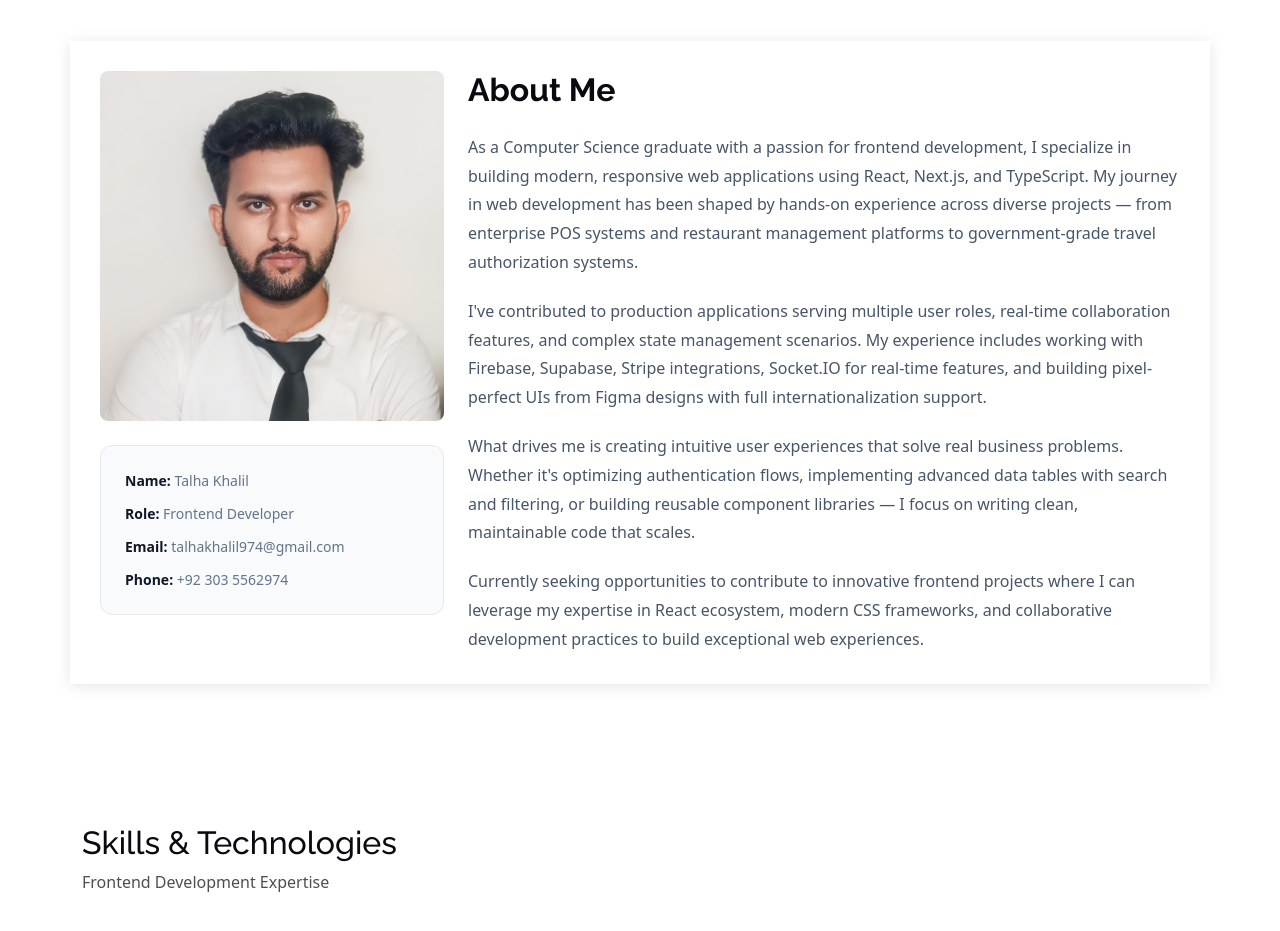
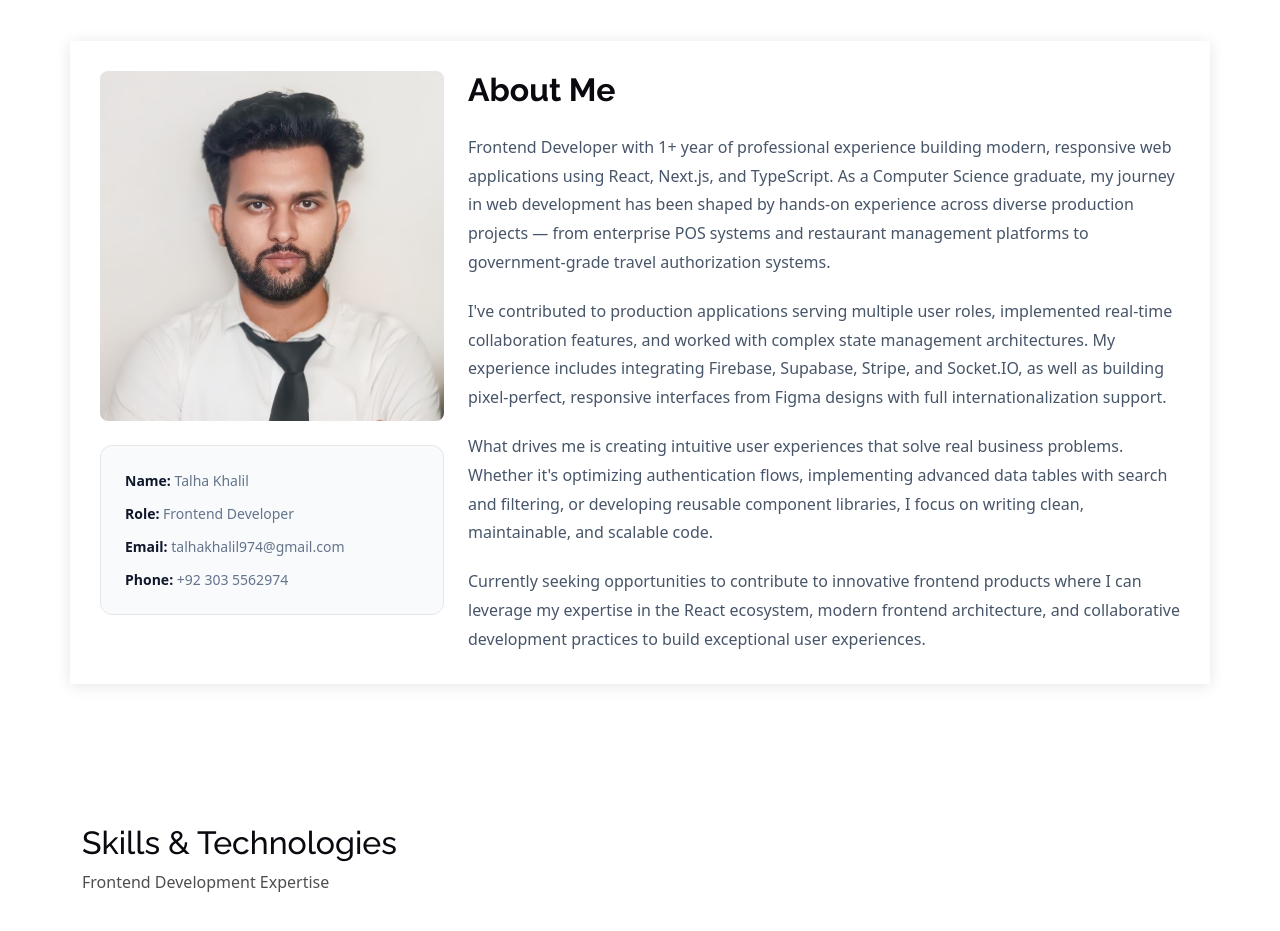
Before and after one commit to TalhaKhalilMERN/talha-portfolio, a React (Create React App) app: page / in a window 1280 px wide. Shown: the part 820-1751 px from the top of the page. Built offline with nearby package versions, Linux system fonts and the light colour scheme.

Commit message:
Handled the intro update and navigation issues fixed

```diff
--- a/src/components/About.js
+++ b/src/components/About.js
@@ -1,39 +1,61 @@
-import React from 'react';
+import React from "react";
 import MyProfile from "./assets/img/MyProfile.jpg";
-import styles from './assets/css/main.module.css';
+import styles from "./assets/css/main.module.css";
 
 function About() {
   return (
     <section id="about" className={`${styles.about} ${styles.section}`}>
-            <div className={`container ${styles.container}`} data-aos="fade-up" data-aos-delay="100">
+      <div
+        className={`container ${styles.container}`}
+        data-aos="fade-up"
+        data-aos-delay="100"
+      >
         <div className="row gy-4">
           {/* Left Column - Image and Bio */}
           <div className="col-lg-4" data-aos="fade-right">
             <div>
-                            <img src={MyProfile} className="img-fluid rounded-3 mb-4" alt="Talha Khalil" style={{ width: '100%', maxWidth: '100%' }} />
+              <img
+                src={MyProfile}
+                className="img-fluid rounded-3 mb-4"
+                alt="Talha Khalil"
+                style={{ width: "100%", maxWidth: "100%" }}
+              />
 
-                            <div className="about-info text-start" style={{
-                                background: '#F8FAFC',
-                                padding: '24px',
-                                borderRadius: '12px',
-                                border: '1px solid #E5E7EB',
-                                width: '100%'
-                            }}>
-                                <p style={{ marginBottom: '12px', fontSize: '14px' }}>
-                                    <strong style={{ color: '#0f172a', fontWeight: '600' }}>Name:</strong>{' '}
-                                    <span style={{ color: '#64748b' }}>Talha Khalil</span>
+              <div
+                className="about-info text-start"
+                style={{
+                  background: "#F8FAFC",
+                  padding: "24px",
+                  borderRadius: "12px",
+                  border: "1px solid #E5E7EB",
+                  width: "100%",
+                }}
+              >
+                <p style={{ marginBottom: "12px", fontSize: "14px" }}>
+                  <strong style={{ color: "#0f172a", fontWeight: "600" }}>
+                    Name:
+                  </strong>{" "}
+                  <span style={{ color: "#64748b" }}>Talha Khalil</span>
                 </p>
-                                <p style={{ marginBottom: '12px', fontSize: '14px' }}>
-                                    <strong style={{ color: '#0f172a', fontWeight: '600' }}>Role:</strong>{' '}
-                                    <span style={{ color: '#64748b' }}>Frontend Developer</span>
+                <p style={{ marginBottom: "12px", fontSize: "14px" }}>
+                  <strong style={{ color: "#0f172a", fontWeight: "600" }}>
+                    Role:
+                  </strong>{" "}
+                  <span style={{ color: "#64748b" }}>Frontend Developer</span>
                 </p>
-                                <p style={{ marginBottom: '12px', fontSize: '14px' }}>
-                                    <strong style={{ color: '#0f172a', fontWeight: '600' }}>Email:</strong>{' '}
-                                    <span style={{ color: '#64748b' }}>talhakhalil974@gmail.com</span>
+                <p style={{ marginBottom: "12px", fontSize: "14px" }}>
+                  <strong style={{ color: "#0f172a", fontWeight: "600" }}>
+                    Email:
+                  </strong>{" "}
+                  <span style={{ color: "#64748b" }}>
+                    talhakhalil974@gmail.com
+                  </span>
                 </p>
-                                <p style={{ marginBottom: '0', fontSize: '14px' }}>
-                                    <strong style={{ color: '#0f172a', fontWeight: '600' }}>Phone:</strong>{' '}
-                                    <span style={{ color: '#64748b' }}>+92 303 5562974</span>
+                <p style={{ marginBottom: "0", fontSize: "14px" }}>
+                  <strong style={{ color: "#0f172a", fontWeight: "600" }}>
+                    Phone:
+                  </strong>{" "}
+                  <span style={{ color: "#64748b" }}>+92 303 5562974</span>
                 </p>
               </div>
             </div>
@@ -41,58 +63,79 @@ function About() {
 
           {/* Right Column - About Me Content */}
           <div className="col-lg-8" data-aos="fade-left">
-                        <div className={styles['about-me']}>
-                            <h2 style={{
-                                fontSize: '32px',
-                                fontWeight: '700',
-                                marginBottom: '24px',
-                                color: '#0f172a'
-                            }}>About Me</h2>
+            <div className={styles["about-me"]}>
+              <h2
+                style={{
+                  fontSize: "32px",
+                  fontWeight: "700",
+                  marginBottom: "24px",
+                  color: "#0f172a",
+                }}
+              >
+                About Me
+              </h2>
 
-                            <p style={{
-                                fontSize: '16px',
-                                lineHeight: '1.8',
-                                color: '#475569',
-                                marginBottom: '20px'
-                            }}>
-                                As a Computer Science graduate with a passion for frontend development, I specialize in building modern,
-                                responsive web applications using React, Next.js, and TypeScript. My journey in web development has been
-                                shaped by hands-on experience across diverse projects — from enterprise POS systems and restaurant management
-                                platforms to government-grade travel authorization systems.
+              <p
+                style={{
+                  fontSize: "16px",
+                  lineHeight: "1.8",
+                  color: "#475569",
+                  marginBottom: "20px",
+                }}
+              >
+                Frontend Developer with 1+ year of professional experience
+                building modern, responsive web applications using React,
+                Next.js, and TypeScript. As a Computer Science graduate, my
+                journey in web development has been shaped by hands-on
+                experience across diverse production projects — from enterprise
+                POS systems and restaurant management platforms to
+                government-grade travel authorization systems.
               </p>
 
-                            <p style={{
-                                fontSize: '16px',
-                                lineHeight: '1.8',
-                                color: '#475569',
-                                marginBottom: '20px'
-                            }}>
-                                I've contributed to production applications serving multiple user roles, real-time collaboration features,
-                                and complex state management scenarios. My experience includes working with Firebase, Supabase, Stripe
-                                integrations, Socket.IO for real-time features, and building pixel-perfect UIs from Figma designs with
-                                full internationalization support.
+              <p
+                style={{
+                  fontSize: "16px",
+                  lineHeight: "1.8",
+                  color: "#475569",
+                  marginBottom: "20px",
+                }}
+              >
+                I've contributed to production applications serving multiple
+                user roles, implemented real-time collaboration features, and
+                worked with complex state management architectures. My
+                experience includes integrating Firebase, Supabase, Stripe, and
+                Socket.IO, as well as building pixel-perfect, responsive
+                interfaces from Figma designs with full internationalization
+                support.
               </p>
 
-                            <p style={{
-                                fontSize: '16px',
-                                lineHeight: '1.8',
-                                color: '#475569',
-                                marginBottom: '20px'
-                            }}>
-                                What drives me is creating intuitive user experiences that solve real business problems. Whether it's
-                                optimizing authentication flows, implementing advanced data tables with search and filtering, or building
-                                reusable component libraries — I focus on writing clean, maintainable code that scales.
+              <p
+                style={{
+                  fontSize: "16px",
+                  lineHeight: "1.8",
+                  color: "#475569",
+                  marginBottom: "20px",
+                }}
+              >
+                What drives me is creating intuitive user experiences that solve
+                real business problems. Whether it's optimizing authentication
+                flows, implementing advanced data tables with search and
+                filtering, or developing reusable component libraries, I focus
+                on writing clean, maintainable, and scalable code.
               </p>
 
-                            <p style={{
-                                fontSize: '16px',
-                                lineHeight: '1.8',
-                                color: '#475569',
-                                marginBottom: '0'
-                            }}>
-                                Currently seeking opportunities to contribute to innovative frontend projects where I can leverage my
-                                expertise in React ecosystem, modern CSS frameworks, and collaborative development practices to build
-                                exceptional web experiences.
+              <p
+                style={{
+                  fontSize: "16px",
+                  lineHeight: "1.8",
+                  color: "#475569",
+                  marginBottom: "0",
+                }}
+              >
+                Currently seeking opportunities to contribute to innovative
+                frontend products where I can leverage my expertise in the React
+                ecosystem, modern frontend architecture, and collaborative
+                development practices to build exceptional user experiences.
               </p>
             </div>
           </div>
--- a/src/components/Header.js
+++ b/src/components/Header.js
@@ -1,10 +1,13 @@
 import React, { useEffect, useState } from 'react';
+import { useNavigate, useLocation } from 'react-router-dom';
 import styles from './assets/css/main.module.css';
 
 function Header() {
   const [scrolled, setScrolled] = useState(false);
   const [mobileNavActive, setMobileNavActive] = useState(false);
   const [activeSection, setActiveSection] = useState('hero');
+  const navigate = useNavigate();
+  const location = useLocation();
 
   useEffect(() => {
     const handleScrollSpy = () => {
@@ -55,6 +58,12 @@ function Header() {
 
   const handleScrollToSection = (e, sectionId) => {
     e.preventDefault();
+
+    // If not on home page, navigate to home first
+    if (location.pathname !== '/') {
+      navigate('/');
+      // Use setTimeout to allow navigation to complete before scrolling
+      setTimeout(() => {
         const section = document.getElementById(sectionId);
         if (section) {
           const scrollMarginTop = getComputedStyle(section).scrollMarginTop;
@@ -62,6 +71,18 @@ function Header() {
             top: section.offsetTop - parseInt(scrollMarginTop, 10),
             behavior: 'smooth',
           });
+        }
+      }, 100);
+    } else {
+      // Already on home page, just scroll
+      const section = document.getElementById(sectionId);
+      if (section) {
+        const scrollMarginTop = getComputedStyle(section).scrollMarginTop;
+        window.scrollTo({
+          top: section.offsetTop - parseInt(scrollMarginTop, 10),
+          behavior: 'smooth',
+        });
+      }
     }
 
     if (mobileNavActive) {
--- a/src/components/Projects.js
+++ b/src/components/Projects.js
@@ -1,4 +1,4 @@
-import React, { useState, useMemo } from 'react';
+import React, { useState, useMemo, useEffect } from 'react';
 import { Link } from 'react-router-dom';
 import { projectsData } from '../data/projectsData';
 import TechBadge from './TechBadge';
@@ -6,6 +6,11 @@ import '../components/assets/css/Portfolio.css';
 
 function Projects() {
   const [selectedTech, setSelectedTech] = useState('All');
+
+  // Scroll to top when component mounts
+  useEffect(() => {
+    window.scrollTo(0, 0);
+  }, []);
 
   // Get all unique technologies
   const allTechnologies = useMemo(() => {
```
Lines whose indentation alone changed are shown as unchanged.
